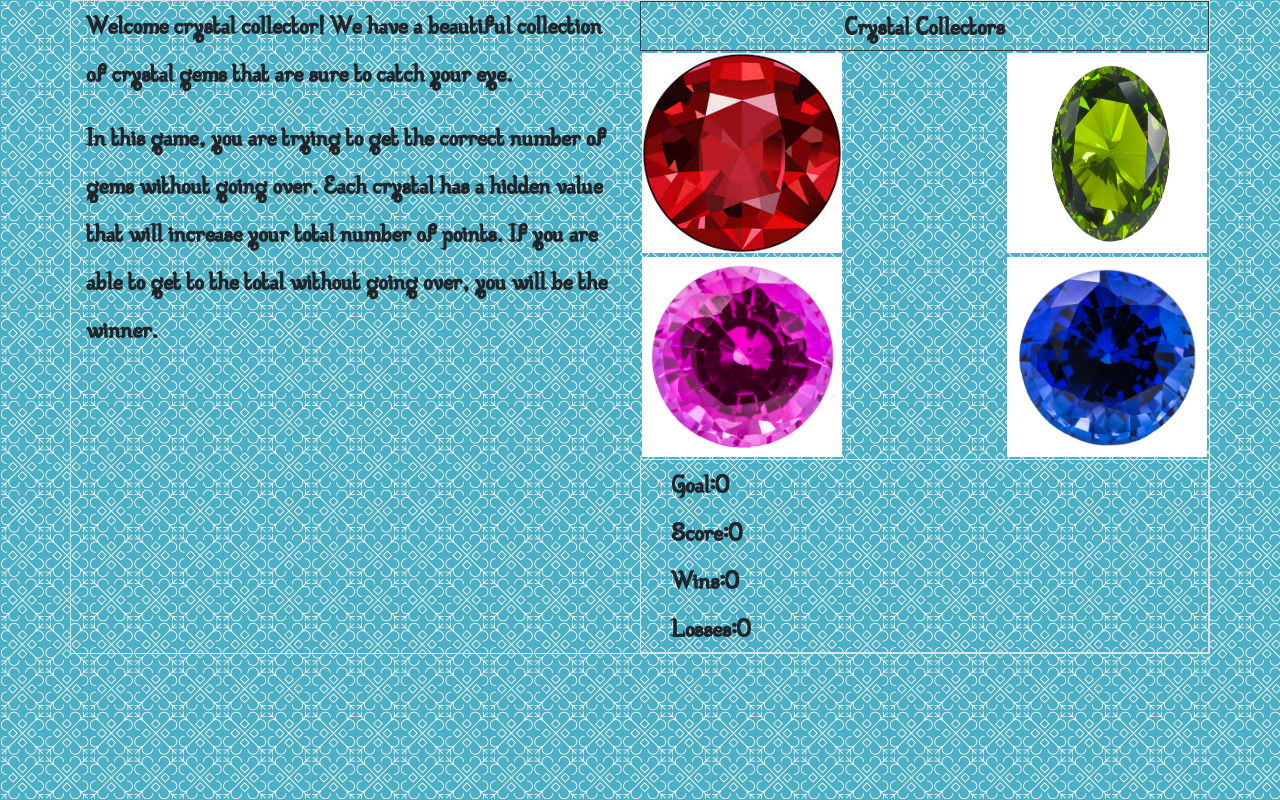
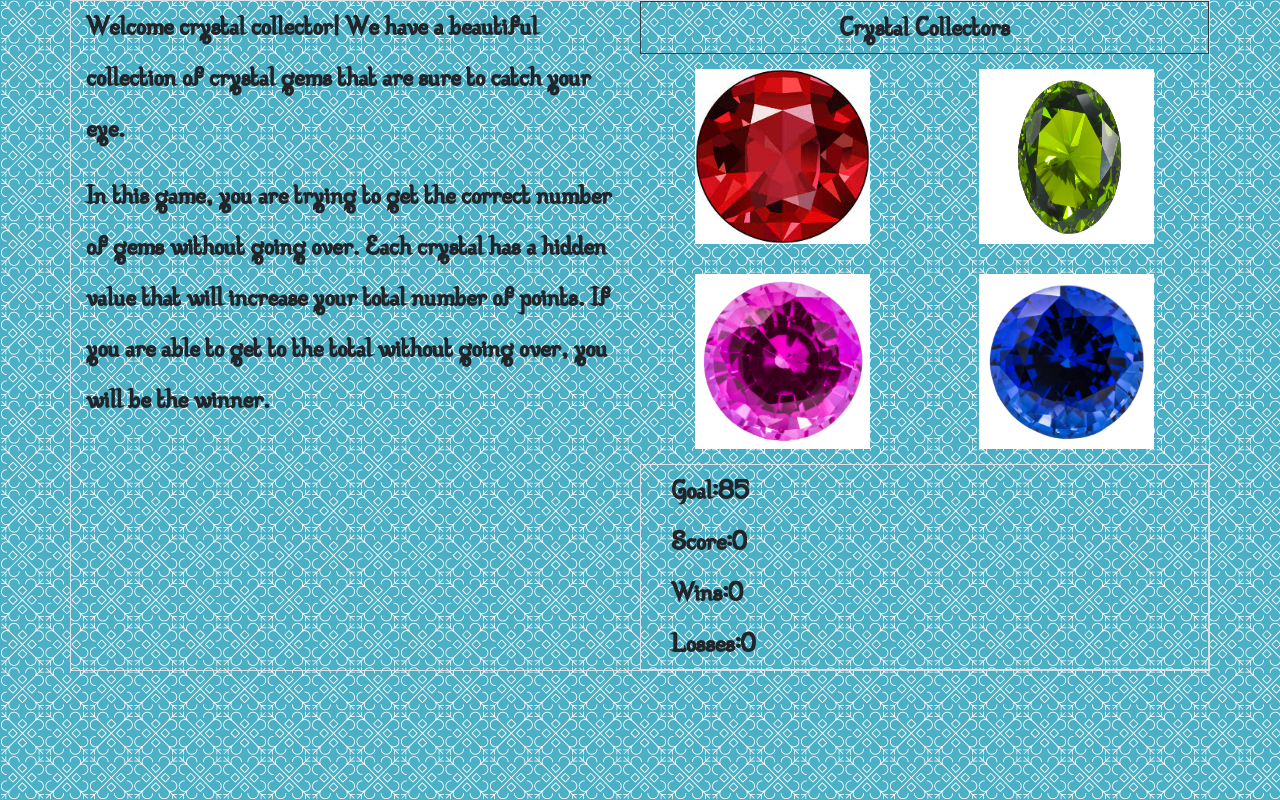
Before and after one commit to rsuttles58/Crystal-Collector, a plain HTML site: page index.html in a window 1280 px wide. Drawn offline with nearby package versions, Linux system fonts and the light colour scheme.

Commit message:
JS code update and small css adjustments.

```diff
--- a/assets/css/style.css
+++ b/assets/css/style.css
@@ -6,14 +6,15 @@
 body {
     font-family: wizzta;
     background-image: url("../images/morocco-blue.png");
-    font-size: 32px;
+    font-size: 34px;
     font-weight: 900;
 }
 
 img {
-    width: 200px;
-    height: 200px;
-    margin: 2px;
+    width: 175px;
+    height: 175px;
+    margin: 15px;
+
 }
 
 .crystals {
--- a/assets/javascript/game.js
+++ b/assets/javascript/game.js
@@ -1,23 +1,25 @@
 $(document).ready(function () {
     //******Variables********//
     //Define base variables.  Goal, Current Score, wins, losses, and the four crystals.
-    var totalGoal = 0;
+    // var displayGoal = 0;
     var score = 0;
     var wins = 0;
     var losses = 0;
-    var redGem = Math.floor(Math.random * 12);
-    var greenGem = Math.floor(Math.random * 12);
-    var purpleGem = Math.floor(Math.random * 12);
-    var blueGem = Math.floor(Math.random * 12);
+    var redGem = Math.floor(Math.random() * 12);
+    var greenGem = Math.floor(Math.random() * 12);
+    var purpleGem = Math.floor(Math.random() * 12);
+    var blueGem = Math.floor(Math.random() * 12);
+    var displayGoal = $("#goal");
 
-    Math.floor();
-    Math.random();
+    // Math.floor();
+    // Math.random();
     //call gemNumberGen which is used to call and set the values of the four crystals and the goal.  This does not appear to be working.
     gemNumberGen();
+    goal();
 
     //Sets score, goal, wins, and losses on load.
     $("#currentScore").text(score);
-    $("#goal").text(totalGoal);
+    // $("#goal").text(displayGoal);
     $("#wins").text(wins);
     $("#losses").text(losses);
 
@@ -32,28 +34,52 @@ $(document).ready(function () {
         greenGem = parseInt(greenGem);
         score = score + greenGem;
         $("#currentScore").text(score);
-        console.log(redGem);
+        console.log(greenGem);
     })
     $("#purple").click(function () {
         purpleGem = parseInt(purpleGem);
         score = score + purpleGem;
         $("#currentScore").text(score);
-        console.log(redGem);
+        console.log(purpleGem);
     })
     $("#blue").click(function () {
         blueGem = parseInt(blueGem);
         score = score + blueGem;
         $("#currentScore").text(score);
-        console.log(redGem);
+        console.log(blueGem);
+        scoreEval()
     })
+
 
 })
 
 //******Functions********//
 function gemNumberGen() {
-    redGem = Math.floor(Math.random * 12);
-    greenGem = Math.floor(Math.random * 12);
-    purpleGem = Math.floor(Math.random * 12);
-    blueGem = Math.floor(Math.random * 12);
-    totalGoal = Math.floor(Math.random * 101 + 19);
+    redGem = Math.floor(Math.random() * 12);
+    greenGem = Math.floor(Math.random() * 12);
+    purpleGem = Math.floor(Math.random() * 12);
+    blueGem = Math.floor(Math.random() * 12);
+    displayGoal = Math.floor(Math.random() * 101 + 19);
 }
+
+function goal() {
+    displayGoal = Math.floor(Math.random() * 101 + 19);
+    $("#goal").text(displayGoal);
+}
+
+function gameReset() {
+    gemNumberGen();
+    score = 0;
+}
+
+function scoreEval() {
+    if (displayGoal === score) {
+        alert("You won!");
+        wins++;
+        gameReset();
+    } else if (score > displayGoal) {
+        alert("Sorry, you lost this time.");
+        losses++;
+        gameReset();
+    }
+}
--- a/index.html
+++ b/index.html
@@ -26,7 +26,7 @@
             </div>
             <div class="title col-6">
                 <div class="title row border border-dark justify-content-center" text-center>Crystal Collectors</div>
-                <div class="crystals row justify-content-between d-flex flex-wrap align-items-center">
+                <div class="crystals row justify-content-around d-flex flex-wrap align-items-center">
                     <img class="gem" id="red" src="assets/images/redgem.png" alt="red gem">
                     <img class="gem" id="green" src="assets/images/greengem.png" alt="green gem">
                     <img class="gem" id="purple" src="assets/images/purplegem.png" alt="purple gem">
```
Also changed, not shown: assets/images/arab.png (added).
